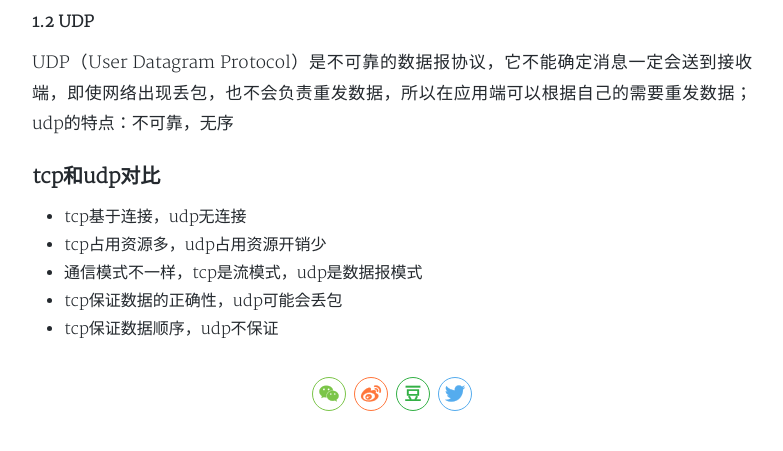
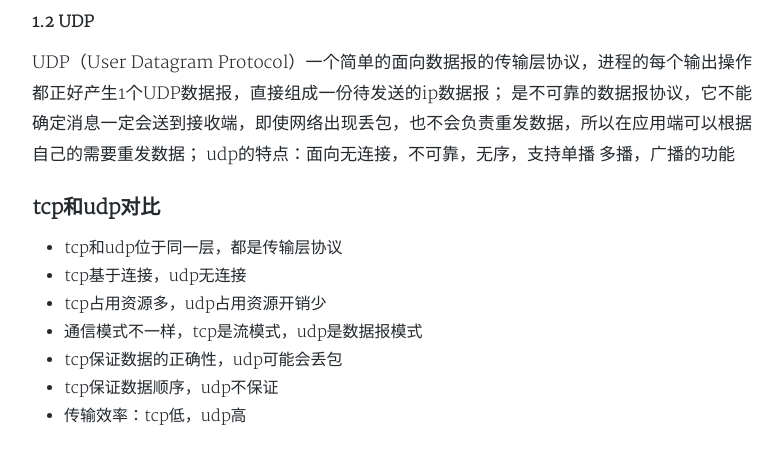
Before and after one commit to 102er/102er.github.io, a Jekyll site: the page built from _posts/2019-06-25-TCP和UDP.md, in a window 1280 px wide and 1400 px high, scrolled down 1799 px. Shown: the part 208-659 px from the top of the window, without its empty margins (248-1031 px from the left). Built offline with Jekyll 4.4.1, drawn with Linux system fonts in a browser that asks for light colours; nearby versions of some CDN libraries; a style sheet for code colours, icons or effects is not loaded; some of the changed text lies outside the part shown.

Commit message:
补充网络协议

```diff
--- a/_posts/2019-06-25-TCP和UDP.md
+++ b/_posts/2019-06-25-TCP和UDP.md
@@ -25,11 +25,27 @@
 ![tcp关闭连接](https://blossom102er.github.io/assets/img/tcp-close.png)
 
 #### 1.2 UDP
-UDP（User Datagram Protocol）是不可靠的数据报协议，它不能确定消息一定会送到接收端，即使网络出现丢包，也不会负责重发数据，所以在应用端可以根据自己的需要重发数据；
-udp的特点：不可靠，无序
+UDP（User Datagram Protocol）一个简单的面向数据报的传输层协议，进程的每个输出操作都正好产生1个UDP数据报，直接组成一份待发送的ip数据报；
+是不可靠的数据报协议，它不能确定消息一定会送到接收端，即使网络出现丢包，也不会负责重发数据，所以在应用端可以根据自己的需要重发数据；
+udp的特点：面向无连接，不可靠，无序，支持单播 多播，广播的功能
+
 ### tcp和udp对比
+* tcp和udp位于同一层，都是传输层协议
 * tcp基于连接，udp无连接
 * tcp占用资源多，udp占用资源开销少
 * 通信模式不一样，tcp是流模式，udp是数据报模式
 * tcp保证数据的正确性，udp可能会丢包
 * tcp保证数据顺序，udp不保证
+* 传输效率：tcp低，udp高
+
+### 网络协议
+OSI 和TCP/IP 的对应关系和协议，如图：
+![tcp关闭连接](https://blossom102er.github.io/assets/img/osi.png)
+
+* 物理层：通过光缆，无线电波等方式连接网络设备，传送bit流：0和1
+* 数据链路层：负责封装和解封装IP报文，发送和接受ARP/RARP报文等
+* 网络层：负责路由以及把分组报文发送给目标网络或主机
+* 传输层：负责对报文进行分组和重组，并以TCP或UDP协议格式封装报文
+* 会话层：建立、维护、管理应用程序之间的会话
+* 表示层：数据的解码和编码，数据的加密和解密，数据的压缩和解压缩
+* 应用层：负责向用户提供应用程序，比如HTTP、FTP、Telnet、DNS、SMTP等
```
Also changed, not shown: assets/img/osi.png (added).
